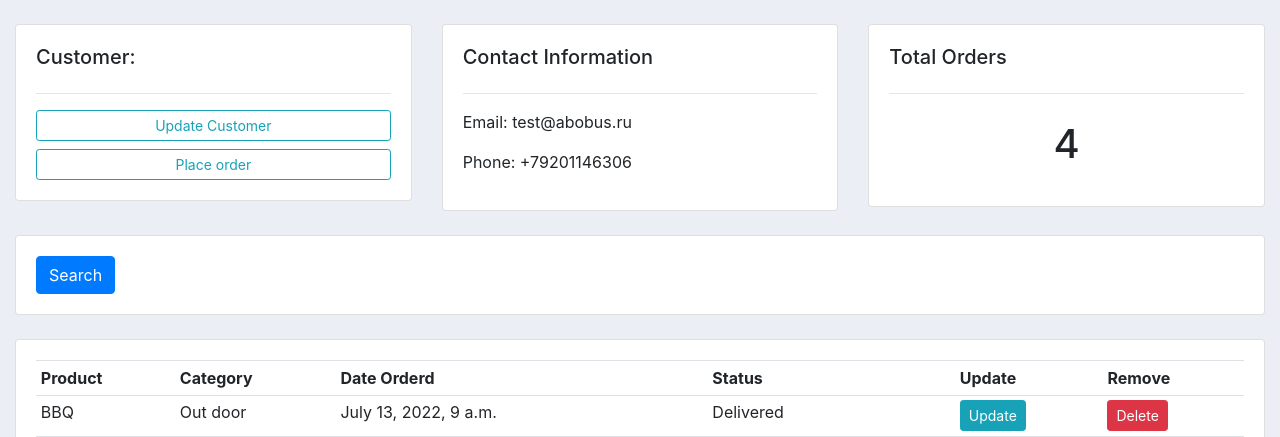
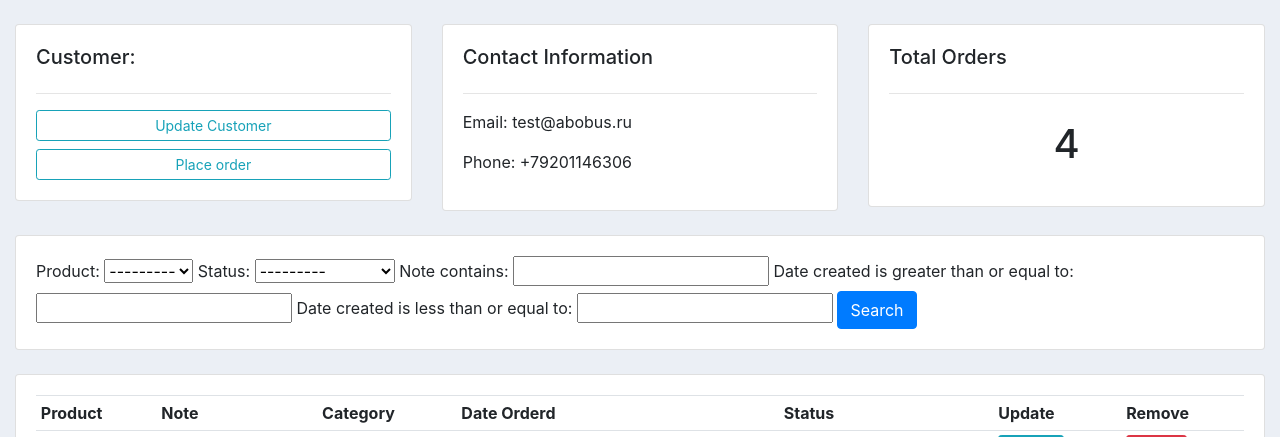
Before and after one commit to IvanRezv/Django_orderportal, a Django app: page /customer/1/ in a window 1280 px wide. Shown: the part 56-493 px from the top of the page. Run offline with Django 4.2, Linux system fonts and the light colour scheme; data comes from the database, SQL or seed files in the repository; both versions use the stored data as it was after the commit.

Commit message:
pt12 finished, filter adding

```diff
--- /dev/null
+++ b/portal/clusters/filters.py
@@ -0,0 +1,14 @@
+import django_filters
+from django_filters import DateFilter, CharFilter
+from .models import *
+
+
+class OrderFilter(django_filters.FilterSet):
+    start_date = DateFilter(field_name="date_created", lookup_expr='gte')
+    end_date = DateFilter(field_name="date_created", lookup_expr='lte')
+    note = CharFilter(field_name='note', lookup_expr='icontains')
+
+    class Meta:
+        model = Order
+        fields = '__all__'
+        exclude = ['customer', 'date_created']
--- a/portal/clusters/models.py
+++ b/portal/clusters/models.py
@@ -44,6 +44,7 @@ class Order(models.Model):
     product = models.ForeignKey(Product, null=True, on_delete=models.SET_NULL)
     date_created = models.DateTimeField(auto_now_add=True, null=True)
     status = models.CharField(max_length=200, null=True, choices=STATUS)
+    note = models.CharField(max_length=100, null=True)
 
     def __str__(self):
         return self.product.name
--- a/portal/clusters/templates/clusters/customer.html
+++ b/portal/clusters/templates/clusters/customer.html
@@ -38,7 +38,7 @@
 	<div class="col">
 		<div class="card card-body">
 			<form method="get">
-
+				{{myFilter.form}}
 		    <button class="btn btn-primary" type="submit">Search</button>
 		  </form>
 		</div>
@@ -53,6 +53,7 @@
 			<table class="table table-sm">
 				<tr>
 					<th>Product</th>
+					<th>Note</th>
 					<th>Category</th>
 					<th>Date Orderd</th>
 					<th>Status</th>
@@ -63,6 +64,7 @@
 
 				<tr>
 					<td>{{ order.product }}</td>
+					<td>{{ order.note }}</td>
 					<td>{{ order.product.category }}</td>
 					<td>{{ order.product.date_created }}</td>
 					<td>{{ order.status }}</td>
--- a/portal/clusters/views.py
+++ b/portal/clusters/views.py
@@ -3,7 +3,7 @@ from django.http import HttpResponse
 from django.forms import inlineformset_factory
 from .models import *
 from .forms import OrderForm
-
+from .filters import OrderFilter
 
 # Create your views here.
 
@@ -31,9 +31,14 @@ def product(request):
 
 def customer(request, pk_test):
     customer = Customer.objects.get(id=pk_test)
+
     orders = customer.order_set.all()
     order_count = orders.count()
-    context = {'customer': customer, 'orders': orders, 'order_count': order_count}
+
+    myFilter = OrderFilter(request.GET, queryset=orders)
+    orders = myFilter.qs
+
+    context = {'customer': customer, 'orders': orders, 'order_count': order_count, 'myFilter': myFilter}
     return render(request, 'clusters/customer.html', context)
 
 
--- a/portal/portal/settings.py
+++ b/portal/portal/settings.py
@@ -38,6 +38,7 @@ INSTALLED_APPS = [
     'django.contrib.messages',
     'django.contrib.staticfiles',
     'clusters',
+    'django_filters',
 ]
 
 MIDDLEWARE = [
```
Also changed, not shown: portal/db.sqlite3.
